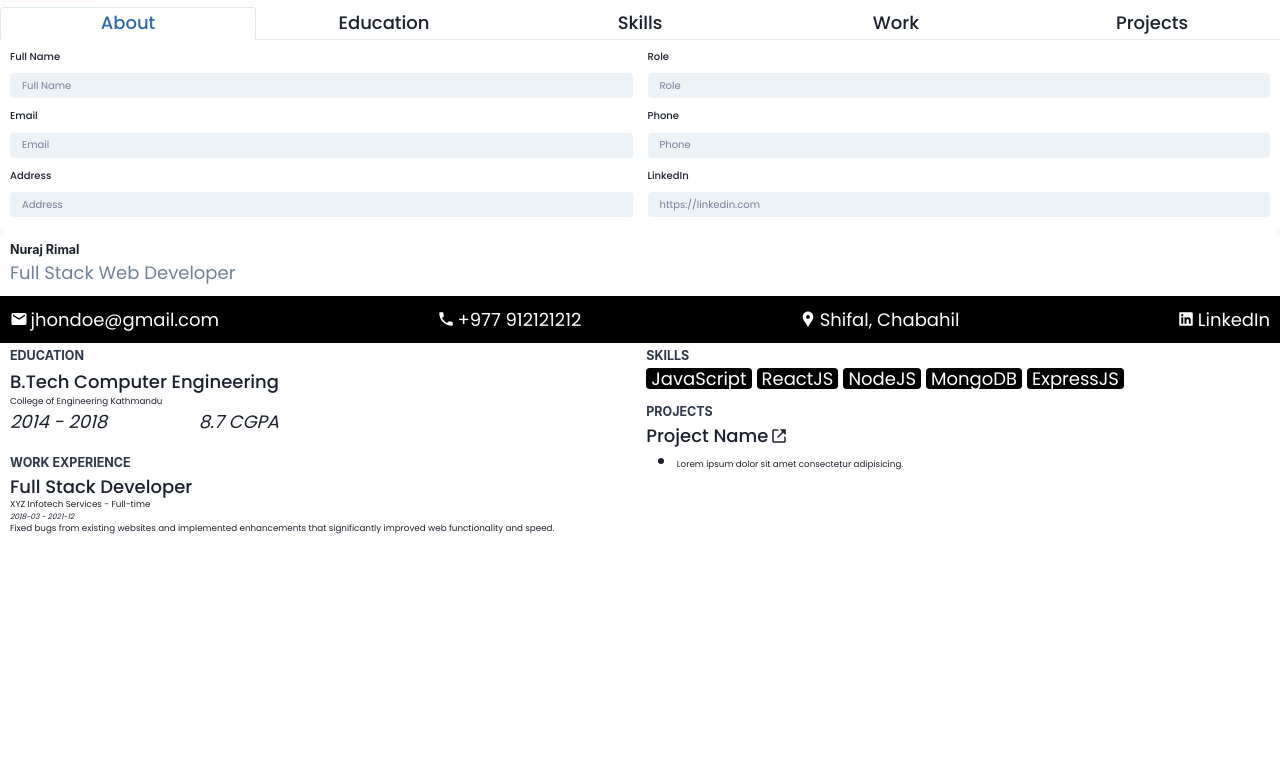
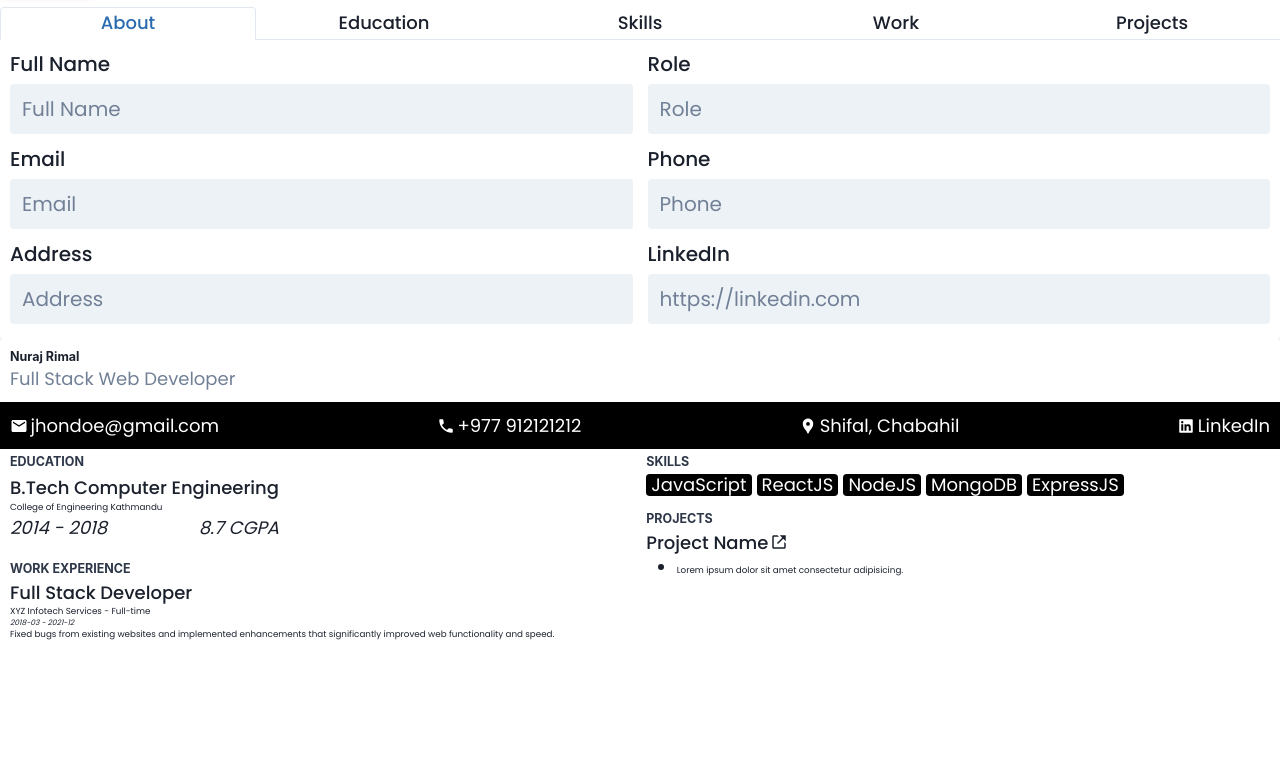
Before and after one commit to domster4444/nuraj-project-final, a React app in the folder client/: page /cv-page in a window 1280 px wide. Shown: the part 31-800 px from the top of the page. Built offline with nearby package versions, Linux system fonts and the light colour scheme.

Commit message:
updated input fields of builder

```diff
--- a/client/src/app.css
+++ b/client/src/app.css
@@ -218,3 +218,11 @@ html {
 * {
   font-size: 1.8rem;
 }
+
+.builder-section label {
+  font-size: 2rem;
+}
+.builder-section input {
+  font-size: 2rem;
+  height: 5rem;
+}
--- a/client/src/screen/CVPage/CVpage.js
+++ b/client/src/screen/CVPage/CVpage.js
@@ -19,7 +19,9 @@ const CVpage = () => {
           Download
         </button>
       </div>
-      <Builder />
+      <div className='builder-section'>
+        <Builder />
+      </div>
       <div className='builder-container'>
         <ResumePreview />
       </div>
```
